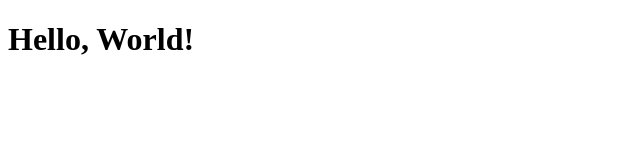
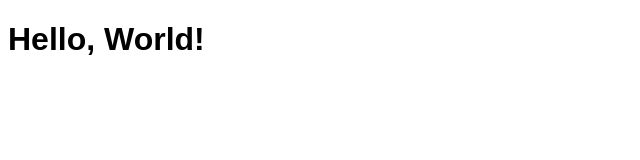
Before and after one commit to wadefleming-nz/vanilla-html-ts-template, a website built with Parcel: page src/index.html in a window 1280 px wide. Shown: the whole page, without its empty margins (0-640 px from the left). Built offline with nearby package versions, Linux system fonts and the light colour scheme.

Commit message:
fix styling

```diff
--- a/src/styles.css
+++ b/src/styles.css
@@ -1,3 +1,3 @@
-title {
-  color: red;
+h1 {
+  font-family: sans-serif;
 }
```
